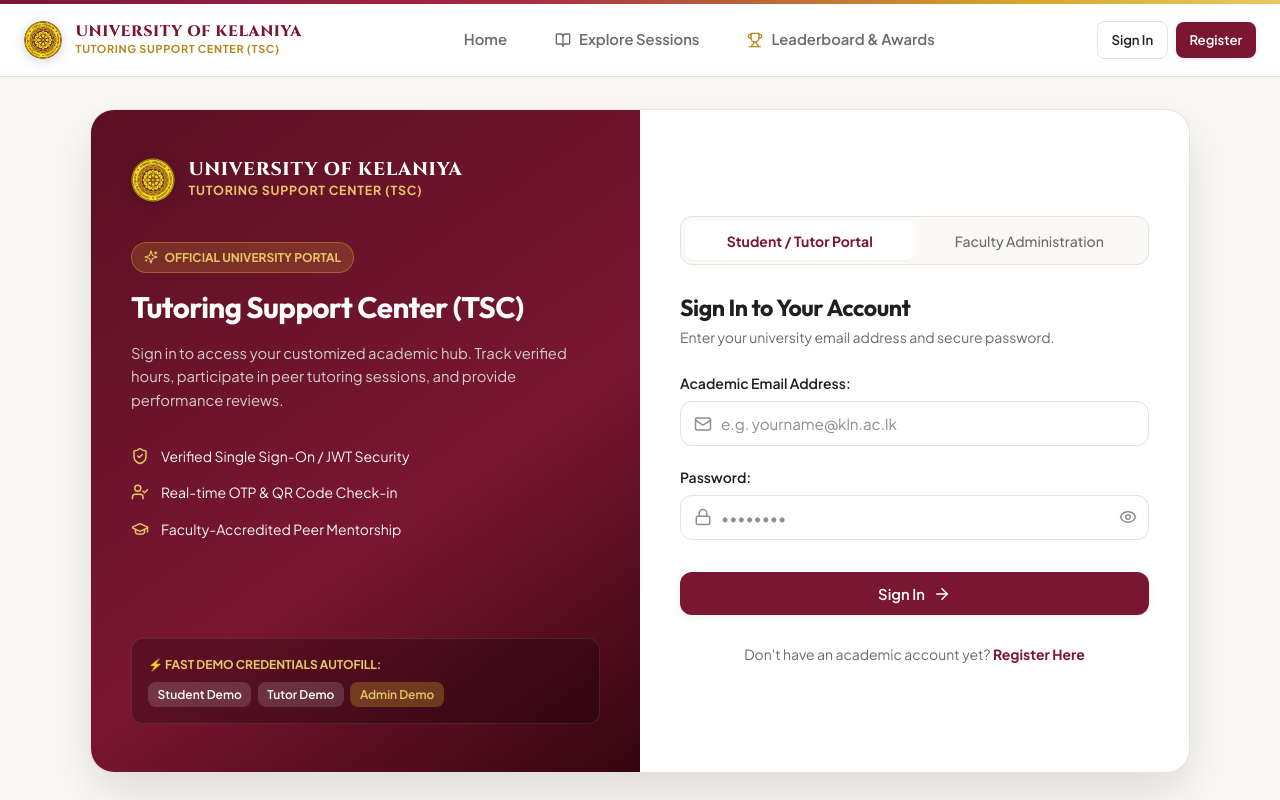
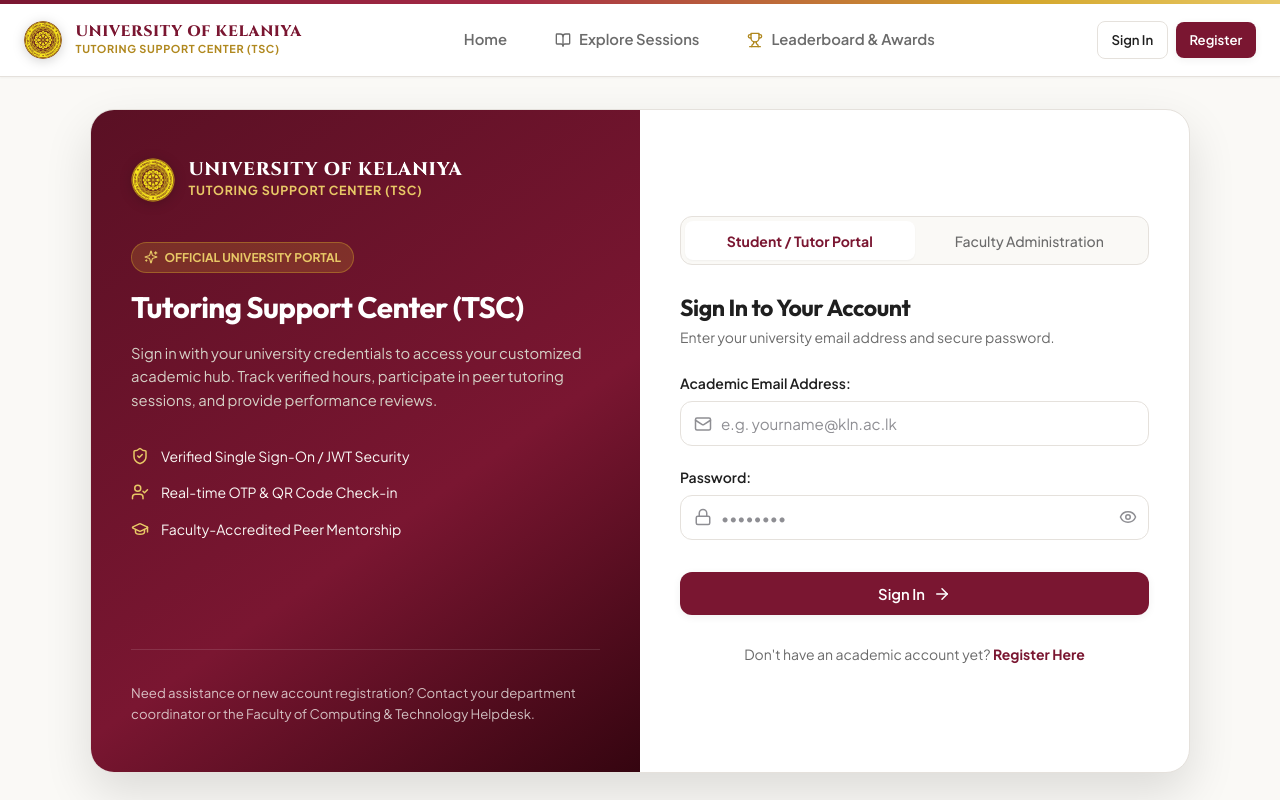
Before and after one commit to RBS-SOFTWARE-SOLUTIONS-PVT-LTD/TSC_NEW_FRONTEND, a React (Vite) app: page /login in a window 1280 px wide. Shown: the top 800 px of the page. Built offline with nearby package versions, Linux system fonts and the light colour scheme; no server answers.

Commit message:
chore: remove temporary demo login credentials from LoginPage

```diff
--- a/src/pages/LoginPage.jsx
+++ b/src/pages/LoginPage.jsx
@@ -64,23 +64,6 @@
     }
   };
 
-  // Demo autofill helper for rapid evaluation
-  const setDemoCredentials = (type) => {
-    if (type === 'student') {
-      setPortalType('user');
-      setEmail('student@kln.ac.lk');
-      setPassword('password123');
-    } else if (type === 'tutor') {
-      setPortalType('user');
-      setEmail('tutor@kln.ac.lk');
-      setPassword('password123');
-    } else if (type === 'admin') {
-      setPortalType('admin');
-      setEmail('admin@kln.ac.lk');
-      setPassword('admin123');
-    }
-  };
-
   return (
     <div
       style={{
@@ -144,7 +127,7 @@
               </h2>
 
               <p style={{ color: '#D5D0C6', fontSize: '0.925rem', lineHeight: 1.6, marginBottom: '2rem' }}>
-                Sign in to access your customized academic hub. Track verified hours, participate in peer tutoring sessions, and provide performance reviews.
+                Sign in with your university credentials to access your customized academic hub. Track verified hours, participate in peer tutoring sessions, and provide performance reviews.
               </p>
 
               <div style={{ display: 'flex', flexDirection: 'column', gap: '0.875rem' }}>
@@ -164,45 +147,15 @@
             </div>
           </div>
 
-          {/* Bottom Fast Testing Switcher */}
           <div
             style={{
-              marginTop: '2.5rem',
-              padding: '1rem',
-              background: 'rgba(0, 0, 0, 0.25)',
-              borderRadius: 'var(--radius-md)',
-              border: '1px solid rgba(255, 255, 255, 0.1)',
+              paddingTop: '2rem',
+              borderTop: '1px solid rgba(255, 255, 255, 0.12)',
+              fontSize: '0.825rem',
+              color: 'rgba(250, 249, 246, 0.75)',
             }}
           >
-            <div style={{ fontSize: '0.75rem', fontWeight: 700, color: 'var(--secondary-light)', textTransform: 'uppercase', marginBottom: '0.5rem' }}>
-              ⚡ Fast Demo Credentials Autofill:
-            </div>
-            <div style={{ display: 'flex', gap: '0.4rem', flexWrap: 'wrap' }}>
-              <button
-                type="button"
-                onClick={() => setDemoCredentials('student')}
-                className="btn btn-sm"
-                style={{ background: 'rgba(255,255,255,0.15)', color: '#fff', fontSize: '0.75rem', padding: '0.3rem 0.6rem' }}
-              >
-                Student Demo
-              </button>
-              <button
-                type="button"
-                onClick={() => setDemoCredentials('tutor')}
-                className="btn btn-sm"
-                style={{ background: 'rgba(255,255,255,0.15)', color: '#fff', fontSize: '0.75rem', padding: '0.3rem 0.6rem' }}
-              >
-                Tutor Demo
-              </button>
-              <button
-                type="button"
-                onClick={() => setDemoCredentials('admin')}
-                className="btn btn-sm"
-                style={{ background: 'rgba(212,167,44,0.3)', color: 'var(--secondary-light)', fontSize: '0.75rem', padding: '0.3rem 0.6rem' }}
-              >
-                Admin Demo
-              </button>
-            </div>
+            Need assistance or new account registration? Contact your department coordinator or the Faculty of Computing & Technology Helpdesk.
           </div>
         </div>
 
```
